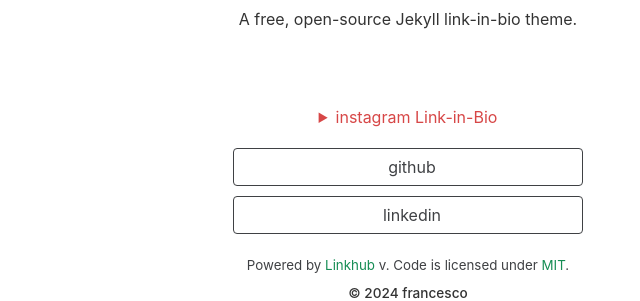
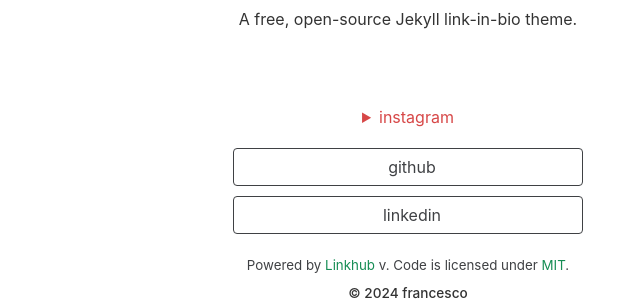
Before and after one commit to fravaccaro/fravaccaro.github.io, a Jekyll site: the page built from index.html, in a window 1280 px wide. Shown: the part 177-478 px from the top of the page, without its empty margins (232-872 px from the left). Built offline with Jekyll 4.4.1, drawn with Linux system fonts in a browser that asks for light colours; nearby versions of some CDN libraries.

Commit message:
Update bio.html

```diff
--- a/_includes/bio.html
+++ b/_includes/bio.html
@@ -1,7 +1,7 @@
 <section>
     {% for name in site.data.bio %}
     <details>
-        <summary class="text-center text-error">{{ name.name }} Link-in-Bio</summary>
+        <summary class="text-center text-error">{{ name.name }}</summary>
         <div class="bio-gallery">
             {% for item in name.items %}
             {% if name.ratio %}
@@ -12,7 +12,7 @@
             </div>
             {% else %}
             <div class="bio-item">
-                <a href="{{ item.url }}" target="_blank" aria-label="{{ name.name }}">
+                <a href="{{ item.url }}" target="_blank" aria-label="{{ name.name }} link-in-bio">
                     <img class="bio-img text-center" src="{{ item.image }}" width="100%" height="100%"
                         alt="{{ name.name }} post"></a>
             </div>
```
